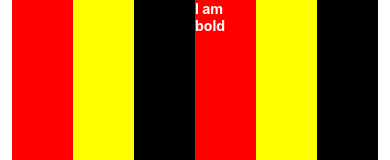
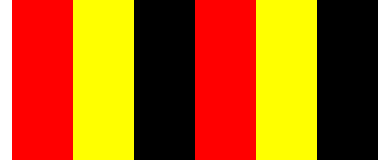
Before and after one commit to BlackCoder56/myFirst_reactnative_app, a React Native app in the folder myapp/: screen / in a window 390 px wide. Shown: the top 160 px of the page. Built offline with nearby package versions, Linux system fonts and the light colour scheme.

Commit message:
flex and flex-direction

```diff
--- a/myapp/App.js
+++ b/myapp/App.js
@@ -27,12 +27,7 @@ export default function App() {
         backgroundColor: "red",
         flex: 1,
       }}>
-        <Text style={{fontWeight: 'bold',color: 'white'}
-          }>
-         I am bold
-         <Text style={{color: 'red'}}>and red
-         </Text>
-    </Text>
+
       </View>
         <View style={{
         backgroundColor: "black",
```
